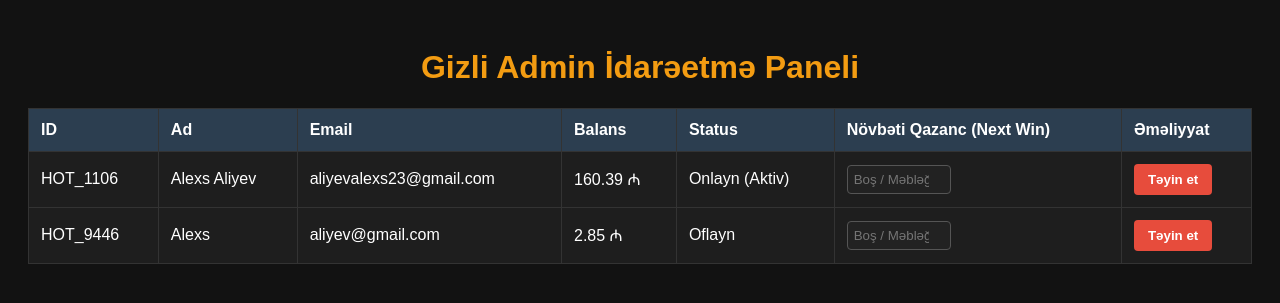
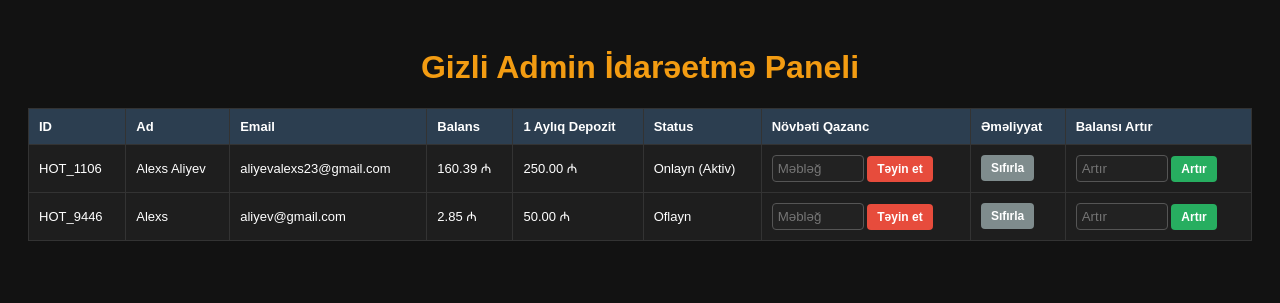
Before and after one commit to hotburgeraz-del/hotcity, a Flask app: page /admin in a window 1280 px wide. Shown: the top 303 px of the page. Run offline with Flask 3, Linux system fonts and the light colour scheme.

Commit message:
update code

```diff
--- a/main.py
+++ b/main.py
@@ -29,12 +29,10 @@ players_db = {
     }
 }
 
-# 1. Oyun səhifəsi (index.html)
 @app.route('/')
 def home():
     return render_template('index.html')
 
-# 2. Gizli admin paneli (gizli_panel.html)
 @app.route('/admin')
 def admin_panel():
     return render_template('gizli_panel.html', players=players_db.values())
@@ -57,6 +55,22 @@ def set_next_win():
 
     return jsonify({"success": False, "message": "Oyunçu tapılmadı!"}), 404
 
+@app.route('/api/add_balance', methods=['POST'])
+def add_balance():
+    data = request.json
+    player_id = data.get('player_id')
+    amount = data.get('amount')
+
+    if player_id in players_db:
+        try:
+            val = float(amount)
+            players_db[player_id]['balance'] += val
+            return jsonify({"success": True, "message": f"Balansa {val:.2f} ₼ əlavə edildi!"})
+        except ValueError:
+            return jsonify({"success": False, "message": "Yanlış məbləğ!"}), 400
+
+    return jsonify({"success": False, "message": "Oyunçu tapılmadı!"}), 404
+
 @app.route('/check_forced_win', methods=['POST'])
 def check_forced_win():
     data = request.json
@@ -64,7 +78,7 @@ def check_forced_win():
 
     if player_id in players_db:
         win_val = players_db[player_id]['next_win']
-        players_db[player_id]['next_win'] = None
+        players_db[player_id]['next_win'] = None  # Verildikdən sonra sıfırlanır
         return jsonify({"forcedWin": win_val if win_val is not None else 0})
 
     return jsonify({"forcedWin": 0})
@@ -89,9 +103,15 @@ def auth():
     }
     return jsonify({"status": "success", "playerId": new_id, "balance": 10.00})
 
-@app.route('/heartbeat', methods=['POST'])
-def heartbeat():
-    return jsonify({"status": "ok"})
+@app.route('/update_balance', methods=['POST'])
+def update_balance():
+    data = request.json
+    player_id = data.get('playerId')
+    new_balance = data.get('balance')
+    if player_id in players_db and new_balance is not None:
+        players_db[player_id]['balance'] = float(new_balance)
+        return jsonify({"status": "success"})
+    return jsonify({"status": "error"})
 
 @app.route('/withdraw', methods=['POST'])
 def withdraw():
@@ -103,16 +123,6 @@ def withdraw():
         return jsonify({"status": "success"})
     return jsonify({"status": "error", "message": "Balans kifayət etmir"})
 
-@app.route('/get_data')
-def get_data():
-    return jsonify(players_db)
-
-@app.route('/save_data', methods=['POST'])
-def save_data():
-    global players_db
-    players_db = request.json
-    return jsonify({"status": "success"})
-
 if __name__ == '__main__':
     port = int(os.environ.get("PORT", 5000))
     app.run(host='0.0.0.0', port=port)
--- a/templates/gizli_panel.html
+++ b/templates/gizli_panel.html
@@ -21,16 +21,17 @@
             background: #1e1e1e;
         }
         th, td {
-            padding: 12px;
+            padding: 10px;
             border: 1px solid #333;
             text-align: left;
+            font-size: 13px;
         }
         th {
             background-color: #2c3e50;
         }
         input[type="number"] {
-            padding: 6px;
-            width: 90px;
+            padding: 5px;
+            width: 80px;
             background: #222;
             color: #fff;
             border: 1px solid #555;
@@ -40,13 +41,20 @@
             background: #e74c3c;
             color: white;
             border: none;
-            padding: 8px 14px;
+            padding: 6px 10px;
             cursor: pointer;
             border-radius: 4px;
             font-weight: bold;
+            font-size: 12px;
         }
         button:hover {
             background: #c0392b;
+        }
+        .btn-balance {
+            background: #27ae60;
+        }
+        .btn-balance:hover {
+            background: #219653;
         }
         .msg {
             margin-top: 15px;
@@ -68,9 +76,11 @@
                 <th>Ad</th>
                 <th>Email</th>
                 <th>Balans</th>
+                <th>1 Aylıq Depozit</th>
                 <th>Status</th>
-                <th>Növbəti Qazanc (Next Win)</th>
+                <th>Növbəti Qazanc</th>
                 <th>Əməliyyat</th>
+                <th>Balansı Artır</th>
             </tr>
         </thead>
         <tbody>
@@ -79,13 +89,19 @@
                 <td>{{ player.id }}</td>
                 <td>{{ player.name }}</td>
                 <td>{{ player.email }}</td>
-                <td>{{ player.balance }} ₼</td>
+                <td>{{ "%.2f"|format(player.balance) }} ₼</td>
+                <td>{{ "%.2f"|format(player.total_deposit) }} ₼</td>
                 <td>{{ player.status }}</td>
                 <td>
-                    <input type="number" step="0.01" id="win_{{ player.id }}" value="{{ player.next_win if player.next_win is not none else '' }}" placeholder="Boş / Məbləğ">
+                    <input type="number" step="0.01" id="win_{{ player.id }}" value="{{ player.next_win if player.next_win is not none else '' }}" placeholder="Məbləğ">
+                    <button onclick="setWin('{{ player.id }}')">Təyin et</button>
                 </td>
                 <td>
-                    <button onclick="setWin('{{ player.id }}')">Təyin et</button>
+                    <button onclick="clearWin('{{ player.id }}')" style="background: #7f8c8d;">Sıfırla</button>
+                </td>
+                <td>
+                    <input type="number" step="0.01" id="add_bal_{{ player.id }}" placeholder="Artır">
+                    <button class="btn-balance" onclick="addBalance('{{ player.id }}')">Artır</button>
                 </td>
             </tr>
             {% endfor %}
@@ -95,6 +111,12 @@
     <div id="message" class="msg"></div>
 
     <script>
+        function showMessage(text) {
+            const msgDiv = document.getElementById('message');
+            msgDiv.innerText = text;
+            setTimeout(() => { msgDiv.innerText = ''; }, 3000);
+        }
+
         function setWin(playerId) {
             const val = document.getElementById('win_' + playerId).value;
             fetch('/api/set_next_win', {
@@ -104,13 +126,32 @@
             })
             .then(res => res.json())
             .then(data => {
-                const msgDiv = document.getElementById('message');
-                msgDiv.innerText = data.message;
-                setTimeout(() => { msgDiv.innerText = ''; }, 3000);
+                showMessage(data.message);
             })
-            .catch(err => {
-                console.error('Xəta:', err);
-            });
+            .catch(err => console.error('Xəta:', err));
+        }
+
+        function clearWin(playerId) {
+            document.getElementById('win_' + playerId).value = '';
+            setWin(playerId);
+        }
+
+        function addBalance(playerId) {
+            const amount = document.getElementById('add_bal_' + playerId).value;
+            if(!amount) return;
+            fetch('/api/add_balance', {
+                method: 'POST',
+                headers: { 'Content-Type': 'application/json' },
+                body: JSON.stringify({ player_id: playerId, amount: amount })
+            })
+            .then(res => res.json())
+            .then(data => {
+                showMessage(data.message);
+                if(data.success) {
+                    setTimeout(() => location.reload(), 1000);
+                }
+            })
+            .catch(err => console.error('Xəta:', err));
         }
     </script>
 
```
Also changed, not shown: templates/index.html (+7 -10 lines).
